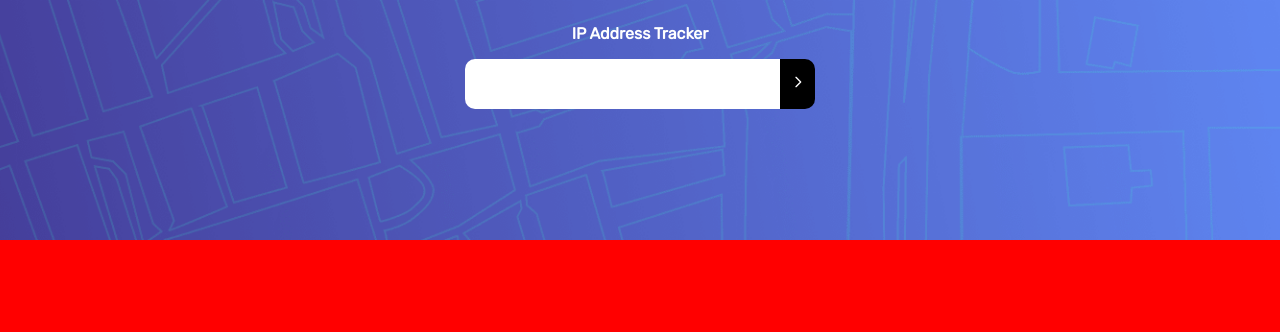
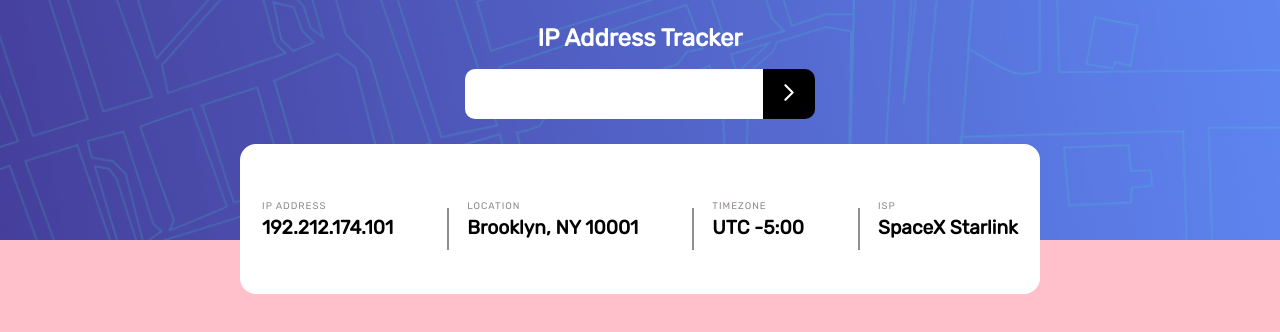
Before and after one commit to ebuka-nwabueze/ip-address-tracker, a React (Create React App) app: page / in a window 1280 px wide. Shown: the top 332 px of the page. Built offline with nearby package versions, Linux system fonts and the light colour scheme.

Commit message:
adjusted the css for the map info

```diff
--- a/src/App.tsx
+++ b/src/App.tsx
@@ -11,7 +11,7 @@ function App() {
   return (
     <>
       <div className="top__details">
-        <h1 className="heading">IP Address Tracker</h1>
+        <h1 className="top__details-heading">IP Address Tracker</h1>
 
         <form action="" className="input-form" onSubmit={onSubmit}>
           <div className="input-control">
@@ -22,10 +22,31 @@ function App() {
               className="input-field"
             />
             <button className="btn">
-              <HiOutlineChevronRight />
+              <HiOutlineChevronRight style={{fontSize: "25px", fontWeight: "bolder"}} />
             </button>
           </div>
         </form>
+
+        <div className="top__details-info">
+          <div className="top__details-info-box">
+            <p>IP Address</p>
+            <h2>192.212.174.101</h2>
+          </div>
+          <div className="top__details-info-box">
+            <p>Location</p>
+            <h2>Brooklyn, NY 10001</h2>
+          </div>
+          <div className="top__details-info-box">
+            <p>Timezone</p>
+            <h2>UTC -5:00</h2>
+          </div>
+          <div className="top__details-info-box">
+            <p>ISP</p>
+            <h2>SpaceX Starlink</h2>
+          </div>
+        </div>
+
+
       </div>
       <div className="map__details"></div>
     </>
--- a/src/index.css
+++ b/src/index.css
@@ -20,14 +20,18 @@ code {
   box-sizing: border-box;
 }
 
+:root{
+  --ash: #918d8d
+}
+
 body{
   font-family: 'Rubik', sans-serif;;
 }
 
 
-.heading{
+.top__details-heading{
  color:white;
- font-size: 1rem;
+ font-size: 1.5rem;
  margin-bottom: 1rem;
 }
 
@@ -43,7 +47,9 @@ body{
   flex-direction: column;
   align-items: center;
   justify-content: flex-start;
-  padding: 1.5rem;
+  gap: 1px;
+  padding: 1.5rem 0rem;
+  min-width: 200px;
 }
 
 /* .input-form{
@@ -54,14 +60,17 @@ body{
   width: 350px;
   height: 50px;
   display: flex;
+  justify-content: center;
+  align-items: center;
 }
 
 .input-field{
-  width: 90%;
+  width: 85%;
   height: 100%;
   padding: 0.5rem 1rem;
   font-family: inherit;
   font-size: 20px;
+  font-weight: 200;
   outline-style: none;
   border: none;
   /* border-radius:  2rem 0 2rem 0; */
@@ -69,15 +78,9 @@ body{
   cursor: pointer;
 }
 
-.btn{
-  width: 10%;
-  height: 100%;
-}
-
-
 .map__details{
   height: 70vh;
-  background-color: red;
+  background-color: pink;
 }
 
 .btn{
@@ -89,4 +92,63 @@ body{
   cursor: pointer;
   font-weight: bold;
   font-size: 1rem;
+  width: 15%;
+  height: 100%;
 }
+
+.top__details-info{
+  min-width: 350px;
+  background-color: white;
+  height: 300px;
+  border-radius: 1rem;
+  position: absolute;
+  top: 18vh;
+  display: flex;
+  flex-direction: column;
+  justify-content: space-around;
+  align-items: center;
+  gap: 30px;
+  padding: 1rem 0rem;
+}
+
+.top__details-info-box{
+  text-align: center;
+}
+
+.top__details-info-box > p{
+  text-transform: uppercase;
+  font-size: 0.6rem;
+  color: var(--ash);
+  letter-spacing: 1px;
+  margin-bottom: 5px;
+}
+.top__details-info-box > h2{
+  font-size: 1.2rem;
+}
+
+@media(min-width:769px){
+  .top__details-info{
+    width: 800px;
+    display: flex;
+    flex-direction: row;
+    justify-content: space-around;
+    align-items: center;
+    height: 150px;
+  }
+
+  .top__details-info-box{
+    text-align: left;
+    position: relative;
+    /* flex: 1; */
+  }
+  .top__details-info-box:not(:first-child):after{
+    content: "";
+    border: 0.3px solid var(--ash);
+    height:40px;
+    position: absolute;
+    left: -20px;
+    top: 8px;
+  }
+
+
+}
```
